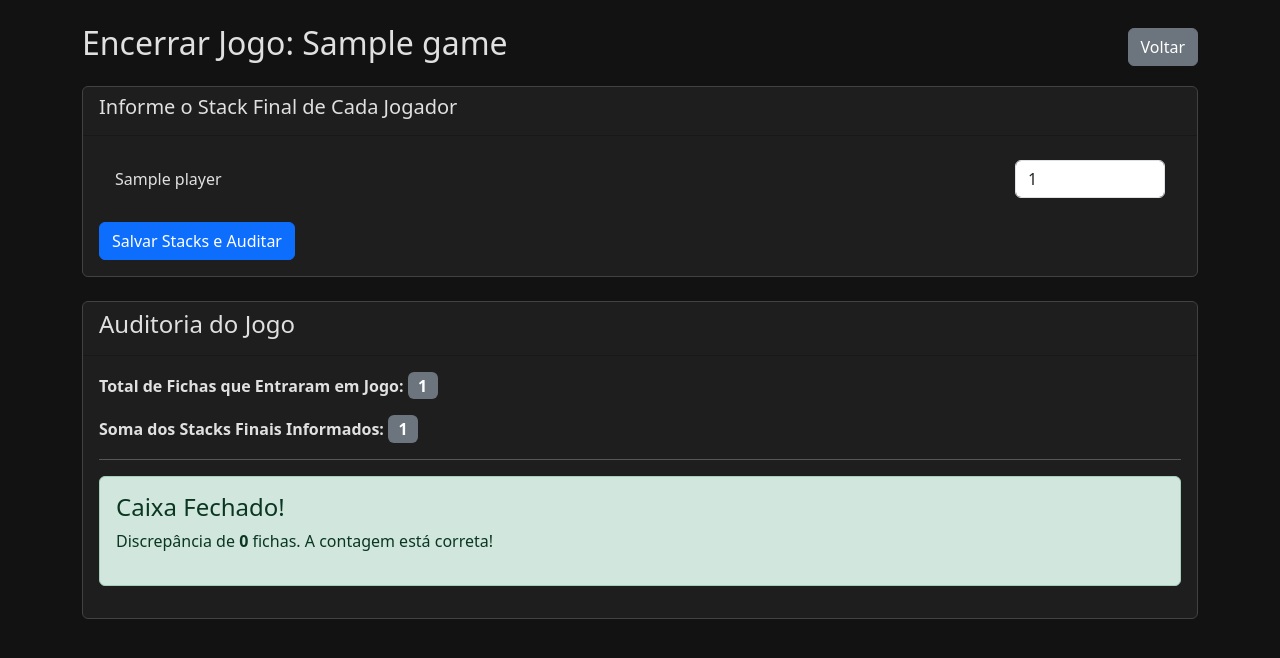
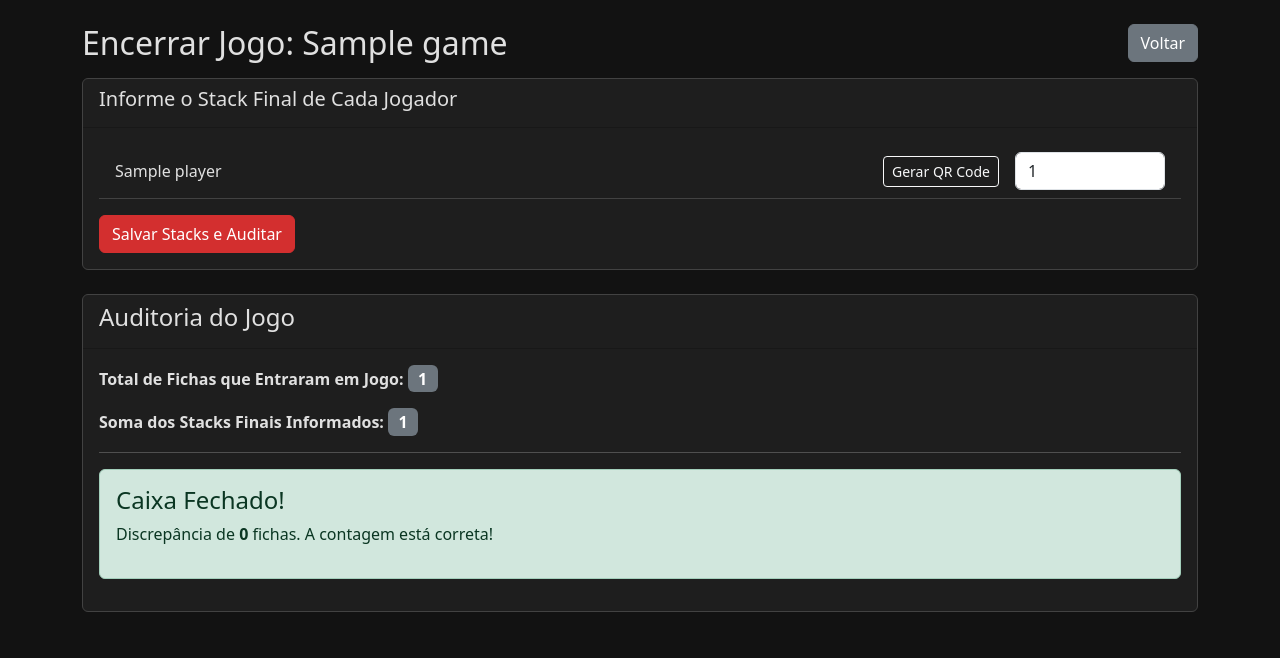
Before and after one commit to pedrocamposlive/pocketacesproject, a Flask app: page /game/1/end in a window 1280 px wide. Shown: the top 658 px of the page. Run offline with Flask 3, Linux system fonts and the light colour scheme; tables that the repository leaves empty hold one stand-in row (Sample ...).

Commit message:
Update end_game.html

```diff
--- a/templates/end_game.html
+++ b/templates/end_game.html
@@ -2,11 +2,11 @@
 
 {% block content %}
 <div class="d-flex justify-content-between align-items-center mb-3">
-  <h2>Encerrar Jogo: {{ game.name }}</h2>
+  <h2 class="mb-0">Encerrar Jogo: {{ game.name }}</h2>
   <a href="{{ url_for('game_details', game_id=game.id) }}" class="btn btn-secondary">Voltar</a>
 </div>
 
-<div class="card bg-dark border-secondary mb-4">
+<div class="card mb-4">
   <div class="card-header">
     <h5>Informe o Stack Final de Cada Jogador</h5>
   </div>
@@ -14,20 +14,50 @@
     <form method="POST" action="{{ url_for('end_game', game_id=game.id) }}">
       <ul class="list-group list-group-flush">
         {% for player in players %}
-        <li class="list-group-item bg-dark text-light d-flex justify-content-between align-items-center">
+        <li class="list-group-item d-flex justify-content-between align-items-center">
           <label for="stack_{{ player.id }}" class="form-label mb-0">{{ player.name }}</label>
-          <input type="number" class="form-control" style="width: 150px;" id="stack_{{ player.id }}" name="stack_{{ player.id }}" value="{{ player.stack if player.stack > 0 else '' }}" placeholder="Fichas" required>
+          <div class="d-flex align-items-center gap-3">
+            <!-- NOVO BOTÃO DE QR CODE -->
+            {% if player.payment_key %}
+              <button type="button" class="btn btn-outline-light btn-sm generate-qr-btn"
+                      data-bs-toggle="modal"
+                      data-bs-target="#qrModal{{ player.id }}"
+                      data-key="{{ player.payment_key }}">
+                Gerar QR Code
+              </button>
+            {% endif %}
+            <input type="number" class="form-control" style="width: 150px;" id="stack_{{ player.id }}" name="stack_{{ player.id }}" value="{{ player.stack if player.stack > 0 else '' }}" placeholder="Fichas" required>
+          </div>
         </li>
+
+        <!-- MODAL PARA EXIBIR O QR CODE -->
+        <div class="modal fade" id="qrModal{{ player.id }}" tabindex="-1" aria-labelledby="qrModalLabel{{ player.id }}" aria-hidden="true">
+          <div class="modal-dialog modal-dialog-centered">
+            <div class="modal-content bg-dark text-light">
+              <div class="modal-header">
+                <h5 class="modal-title" id="qrModalLabel{{ player.id }}">QR Code para {{ player.name }}</h5>
+                <button type="button" class="btn-close btn-close-white" data-bs-dismiss="modal" aria-label="Close"></button>
+              </div>
+              <div class="modal-body text-center p-4">
+                <div id="qrcode-container-{{ player.id }}" class="bg-white p-3 d-inline-block rounded">
+                  <!-- O QR Code será gerado aqui pelo JavaScript -->
+                </div>
+                <p class="mt-3">Chave: <br><strong>{{ player.payment_key }}</strong></p>
+              </div>
+            </div>
+          </div>
+        </div>
+
         {% endfor %}
       </ul>
       <div class="mt-3">
-        <button type="submit" class="btn btn-primary">Salvar Stacks e Auditar</button>
+        <button type="submit" class="btn btn-danger">Salvar Stacks e Auditar</button>
       </div>
     </form>
   </div>
 </div>
 
-<div class="card bg-dark border-secondary mt-4">
+<div class="card mt-4">
   <div class="card-header">
     <h4>Auditoria do Jogo</h4>
   </div>
@@ -40,9 +70,7 @@
       <strong>Soma dos Stacks Finais Informados:</strong>
       <span class="badge bg-secondary fs-6">{{ total_final_chips }}</span>
     </p>
-    <hr class="border-light">
-
-    <!-- Lógica para mostrar o resultado da auditoria -->
+    <hr>
     {% if total_final_chips == 0 %}
       <div class="alert alert-info" role="alert">
         Aguardando o preenchimento dos stacks finais para auditar.
@@ -61,4 +89,36 @@
   </div>
 </div>
 
+<!-- INCLUSÃO DA BIBLIOTECA DE QR CODE -->
+<script src="https://cdn.jsdelivr.net/npm/qrcodejs@1.0.0/qrcode.min.js"></script>
+
+<!-- SCRIPT PARA GERAR O QR CODE -->
+<script>
+document.addEventListener('DOMContentLoaded', function() {
+    const qrButtons = document.querySelectorAll('.generate-qr-btn');
+
+    qrButtons.forEach(button => {
+        button.addEventListener('click', function() {
+            const key = this.dataset.key;
+            // Pega o ID do jogador a partir do ID do modal
+            const playerId = this.dataset.bsTarget.replace('#qrModal', '');
+            const qrContainer = document.getElementById(`qrcode-container-${playerId}`);
+
+            // Limpa qualquer QR code anterior para garantir que um novo seja gerado
+            qrContainer.innerHTML = '';
+
+            // Gera o novo QR Code
+            new QRCode(qrContainer, {
+                text: key,
+                width: 200,
+                height: 200,
+                colorDark: "#000000",
+                colorLight: "#ffffff",
+                correctLevel: QRCode.CorrectLevel.H
+            });
+        });
+    });
+});
+</script>
+
 {% endblock %}
```
